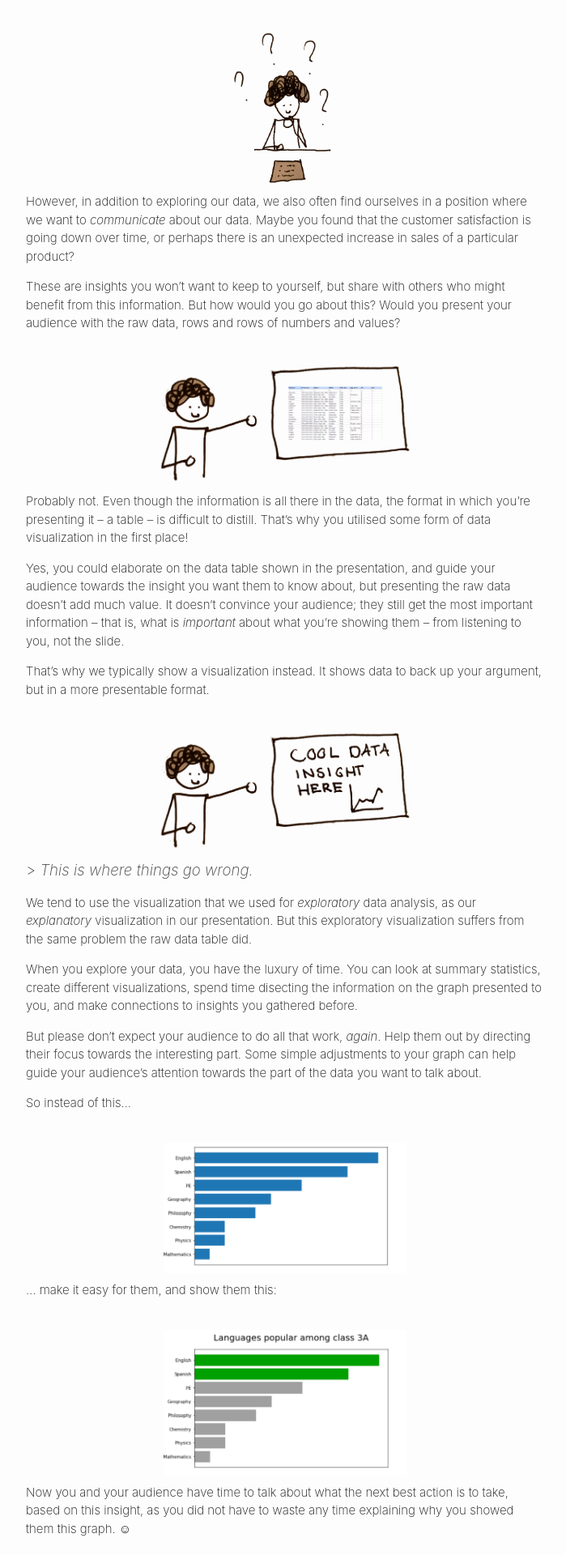
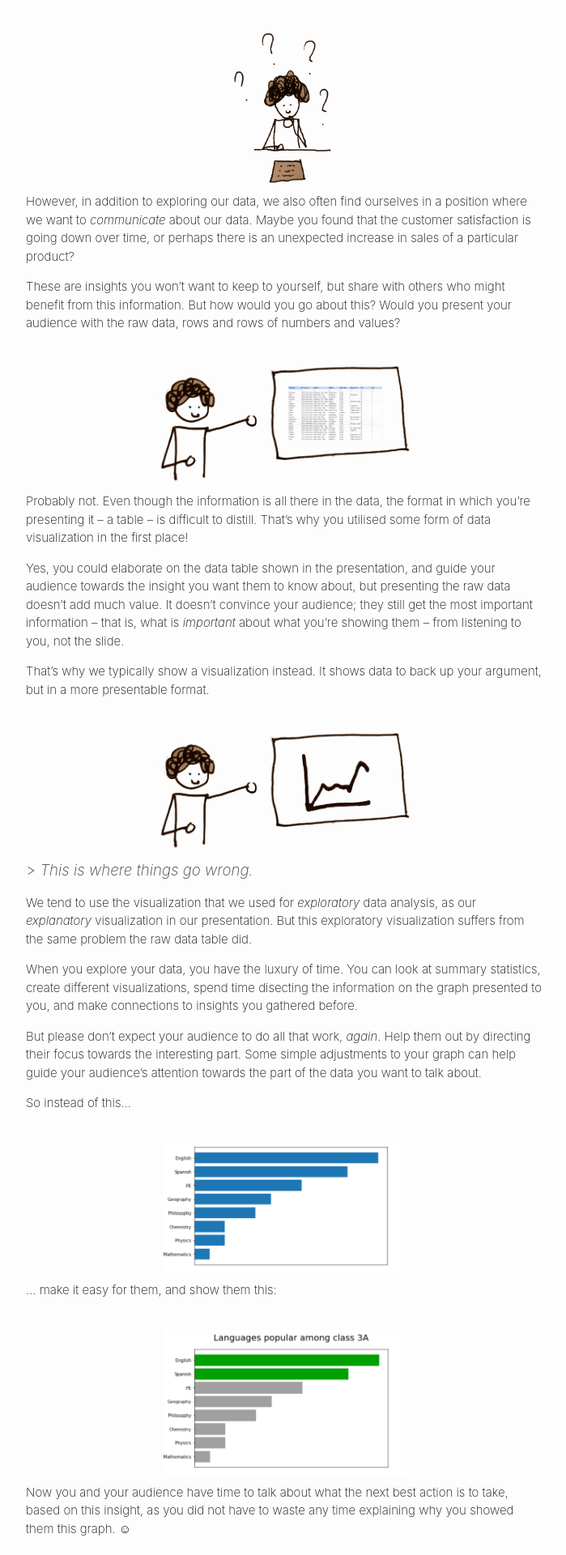
Before and after one commit to marysia/marysia.github.io, a Jekyll site: the page built from _posts/2023-01-23-data-storytelling.markdown, in a window 1280 px wide. Shown: the part 422-2342 px from the top of the page at 81% size, without its empty margins (288-987 px from the left). Built offline with Jekyll 4.4.1, drawn with Linux system fonts in a browser that asks for light colours.

Commit message:
update image

```diff
--- a/_posts/2023-01-23-data-storytelling.markdown
+++ b/_posts/2023-01-23-data-storytelling.markdown
@@ -35,7 +35,7 @@ That's why we typically show a visualization instead. It shows data to back up y
 
 <div class="Figure">
 	<br>
-    <img src="{{site.baseurl}}/assets/storytelling/insight.png" alt="Image" height="150"/>
+    <img src="{{site.baseurl}}/assets/storytelling/insight2.png" alt="Image" height="150"/>
 </div>
 
 #### > *This is where things go wrong.*
```
Also changed, not shown: assets/storytelling/insight2.png (added).
